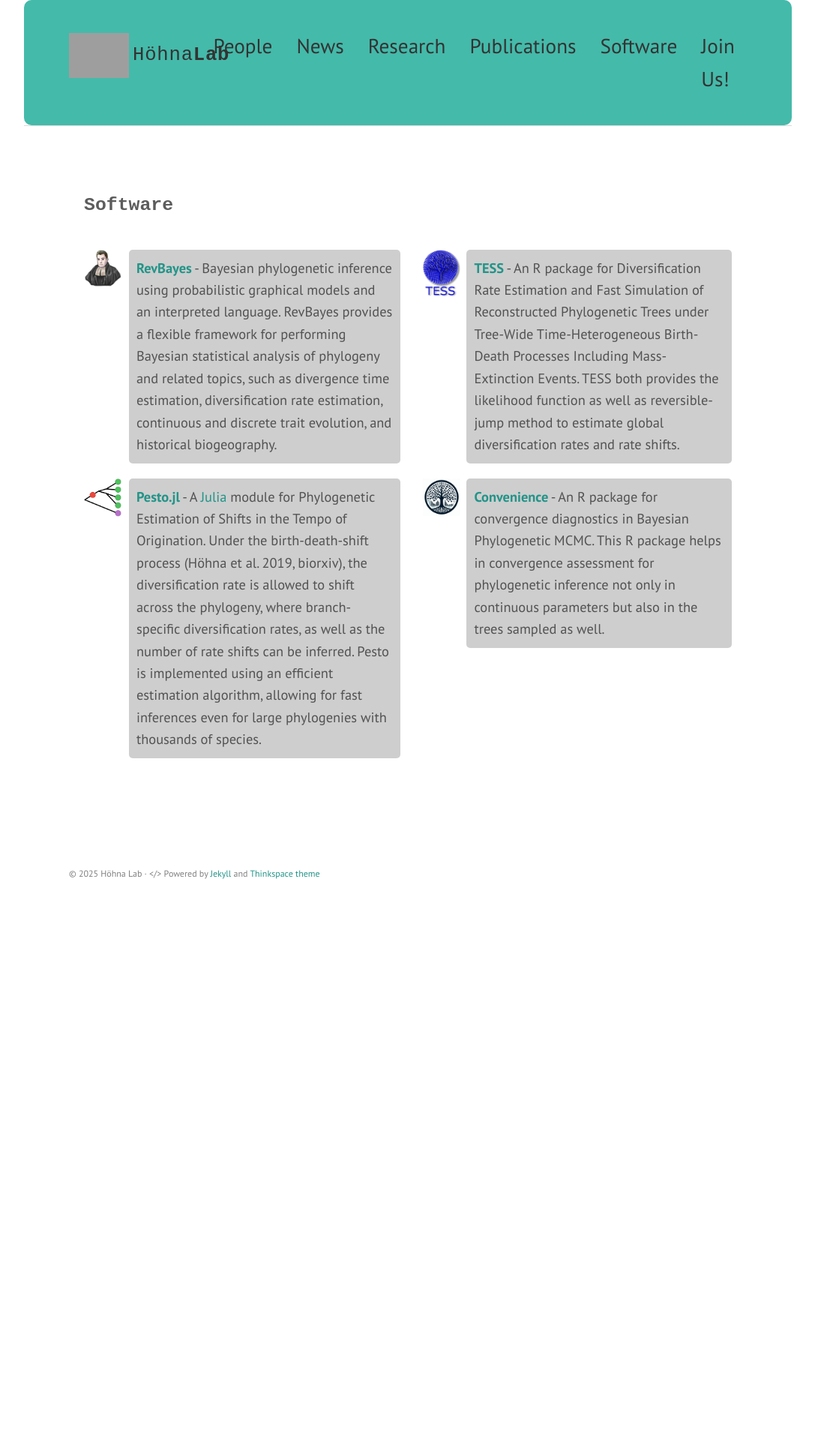
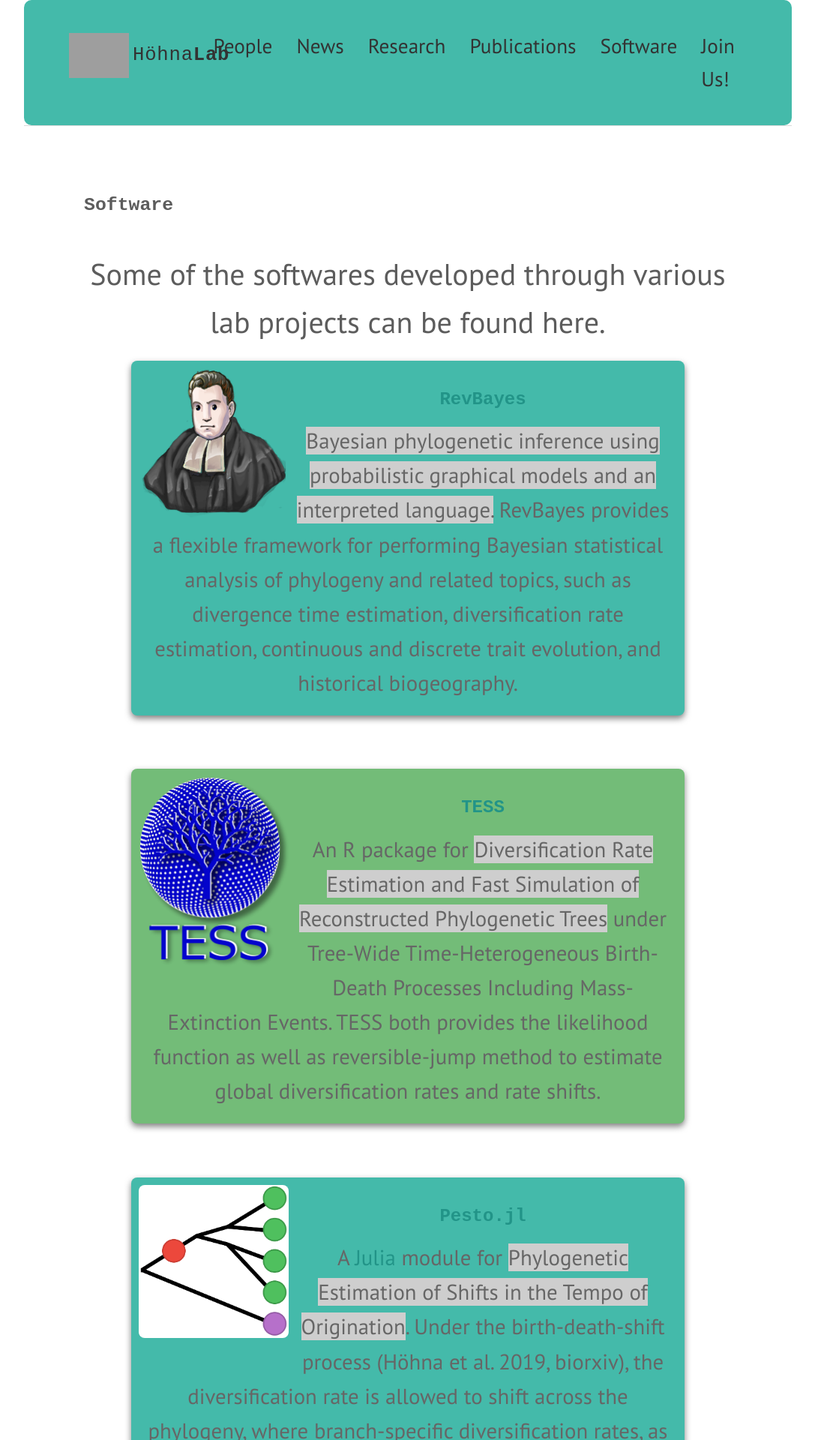
Before and after one commit to hoehnalab/hoehnalab.github.io, a Jekyll site: the page built from software.md, in a window 1280 px wide. Shown: the top 1920 px of the page at 75% size, without its empty margins (96-1183 px from the left). Built offline with Jekyll 4.4.1, drawn with Linux system fonts in a browser that asks for light colours; some web fonts are replaced; before the commit the page ends 1238 px from its top, so only the background shows below that; some of the changed text lies outside the part shown.

Commit message:
Changes in the software page. Moved John to past members.

```diff
--- a/assets/css/main.scss
+++ b/assets/css/main.scss
@@ -243,7 +243,7 @@
 }
 
 .intro-text {
-    font-size: 25px;
+    font-size: 2.5rem;
     text-align: center;
     margin-bottom: 20px;
 }
@@ -263,6 +263,8 @@
     box-shadow: 0 4px 8px rgba(0, 0, 0, 0.5);
     overflow: hidden;
     display: flow-root;
+    position: relative;
+    text-align: center;
 }
 
 .project:nth-child(odd) {
@@ -274,8 +276,8 @@
 }
 
 .project-image {
-    border-radius: 8px 8px 8px 8px;
-    width: 100%;
+    border-radius: 8px;
+    width: 100px;
     height: auto;
 }
 
@@ -284,7 +286,7 @@
 }
 
 .floatright {
-    margin-left: 30px;
+    margin-left: 20px;
 }
 
 .project-content {
@@ -297,7 +299,7 @@
 }
 
 .project-description {
-    font-size: 1.5rem;
+    font-size: 1.8rem;
     color: #666;
 }
 
--- a/software.md
+++ b/software.md
@@ -9,54 +9,66 @@
   <br>
 </header>
 
-<div style="display: grid; grid-template-columns: repeat(2, 1fr); gap: 20px; margin-bottom: 20px;">
+<div class="center">
+
+<p class="intro-text">
+  Some of the softwares developed through various lab projects can be found here.
+</p>
+
+<div class="projects-container">
 
   <!-- RevBayes -->
-  <div style="display: flex; align-items: flex-start;">
-    <img class="floatleft-small" src="/assets/images/RevBayes_logo.png" style="margin-right: 10px;">
-    <div id="rcornersimage" style="background-color: #CECECE; padding: 10px; border-radius: 5px;">
-      <p class="text" style="margin: 0;">
-        <a href="https://revbayes.github.io/" target="_blank"><strong>RevBayes</strong></a> -
+  <div class="project">
+    <img class="project-image floatleft" src="/assets/images/RevBayes_logo.png" alt="RevBayes Logo" style="width: 100px; height: auto;">
+    <div class="project-content">
+      <h3><a href="https://revbayes.github.io/" target="_blank"><strong>RevBayes</strong></a></h3>
+      <p class="project-description">
         <span style="background-color: #CECECE">Bayesian phylogenetic inference using probabilistic graphical models and an interpreted language.</span>
         RevBayes provides a flexible framework for performing Bayesian statistical analysis of phylogeny and related topics, such as divergence time estimation, diversification rate estimation, continuous and discrete trait evolution, and historical biogeography.
       </p>
     </div>
   </div>
 
+  <br><br>
+
   <!-- TESS -->
-  <div style="display: flex; align-items: flex-start;">
-    <img class="floatright-small" src="/assets/images/TESS_logo.png" style="margin-left: 10px;">
-    <div id="rcornersimage" style="background-color: #CECECE; padding: 10px; border-radius: 5px;">
-      <p class="text" style="margin: 0;">
-        <a href="https://cran.r-project.org/web/packages/TESS/" target="_blank"><strong>TESS</strong></a> -
+  <div class="project">
+    <img class="project-image floatleft" src="/assets/images/TESS_logo.png" alt="TESS Logo" style="width: 10px; height: auto;">
+    <div class="project-content">
+      <h3><a href="https://cran.r-project.org/web/packages/TESS/" target="_blank"><strong>TESS</strong></a></h3>
+      <p class="project-description">
         An R package for <span style="background-color: #CECECE">Diversification Rate Estimation and Fast Simulation of Reconstructed Phylogenetic Trees</span> under Tree-Wide Time-Heterogeneous Birth-Death Processes Including Mass-Extinction Events.
         TESS both provides the likelihood function as well as reversible-jump method to estimate global diversification rates and rate shifts.
       </p>
     </div>
   </div>
 
+  <br><br>
+
   <!-- PESTO -->
-  <div style="display: flex; align-items: flex-start;">
-    <img class="floatleft-small" src="/assets/images/PESTO_logo.png" style="margin-right: 10px;">
-    <div id="rcornersimage" style="background-color: #CECECE; padding: 10px; border-radius: 5px;">
-      <p class="text" style="margin: 0;">
-        <a href="https://github.com/kopperud/Pesto.jl" target="_blank"><strong>Pesto.jl</strong></a> - A <a href="https://julialang.org/" target="_blank">Julia</a> module for <span style="background-color: #CECECE">Phylogenetic Estimation of Shifts in the Tempo of Origination</span>.
+  <div class="project">
+    <img class="project-image floatleft" src="/assets/images/PESTO_logo.png" alt="PESTO Logo" style="width: 100px; height: auto;">
+    <div class="project-content">
+      <h3><a href="https://github.com/kopperud/Pesto.jl" target="_blank"><strong>Pesto.jl</strong></a></h3>
+      <p class="project-description">
+        A <a href="https://julialang.org/" target="_blank">Julia</a> module for <span style="background-color: #CECECE">Phylogenetic Estimation of Shifts in the Tempo of Origination</span>.
         Under the birth-death-shift process (Höhna et al. 2019, biorxiv), the diversification rate is allowed to shift across the phylogeny, where branch-specific diversification rates, as well as the number of rate shifts can be inferred.
         Pesto is implemented using an efficient estimation algorithm, allowing for fast inferences even for large phylogenies with thousands of species.
       </p>
     </div>
   </div>
 
+  <br><br>
+
   <!-- Convenience -->
-  <div style="display: flex; align-items: flex-start;">
-    <img class="floatright-small" src="/assets/images/convenience_1.jpg" style="margin-left: 10px;">
-    <div id="rcornersimage" style="background-color: #CECECE; padding: 10px; border-radius: 5px;">
-      <p class="text" style="margin: 0;">
-        <a href="https://github.com/lfabreti/convenience" target="_blank"><strong>Convenience</strong></a> -
+  <div class="project">
+    <img class="project-image floatleft" src="/assets/images/convenience_1.jpg" alt="Convenience Logo" style="width: 100px; height: auto;">
+    <div class="project-content">
+      <h3><a href="https://github.com/lfabreti/convenience" target="_blank"><strong>Convenience</strong></a></h3>
+      <p class="project-description">
         An R package for <span style="background-color: #CECECE">convergence diagnostics in Bayesian Phylogenetic MCMC</span>.
         This R package helps in convergence assessment for phylogenetic inference not only in continuous parameters but also in the trees sampled as well.
+        More information and a tutorial on convergence assessment using Convenience can be found in the <a href="https://revbayes.github.io/tutorials/convergence" target="_blank">RevBayes website. </a>
       </p>
     </div>
   </div>
-
-</div>
```
Also changed, not shown: people.md (+17 -17 lines), publications.md (+1 -1 lines), research.md (+0 -1 lines).
